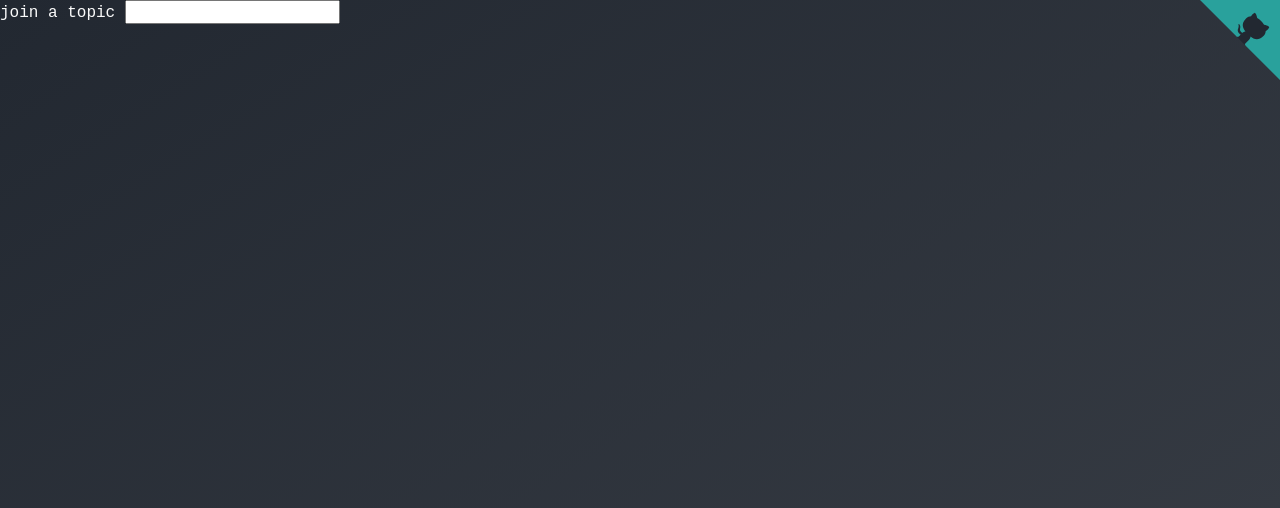
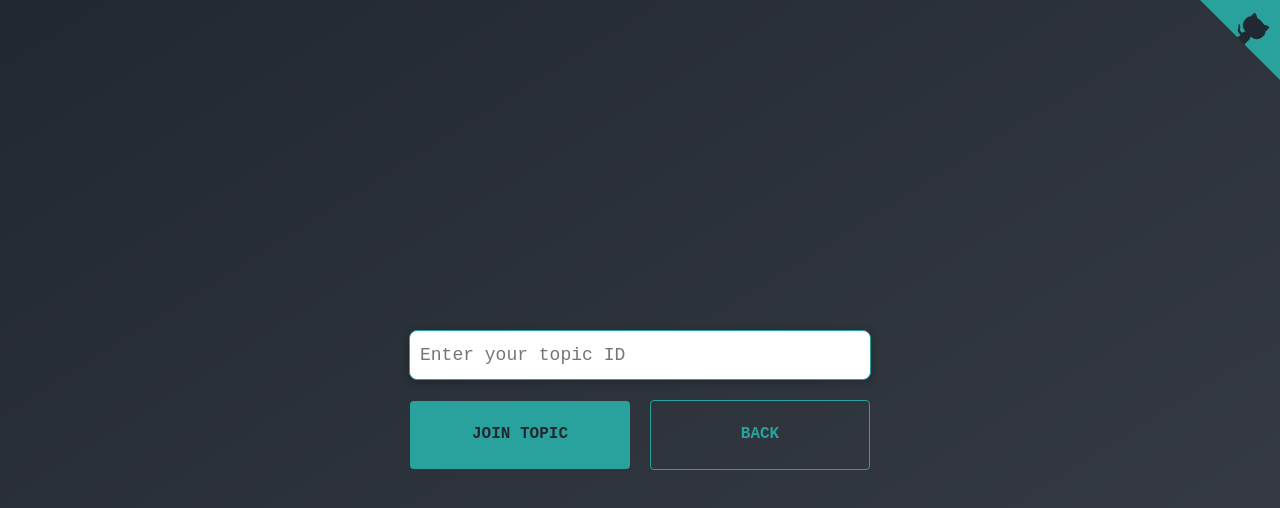
Before and after one commit to dekadentno/questionator, a Nuxt app: page /join in a window 1280 px wide. Shown: the top 508 px of the page. Built offline with nearby package versions, Linux system fonts and the light colour scheme.

Commit message:
Join topic page style

```diff
--- a/pages/create.vue
+++ b/pages/create.vue
@@ -1,6 +1,6 @@
 <template>
   <div class="create-topic">
-    <input ref="topic" v-model="topic" placeholder="Topic name..." type="text" class="text-input">
+    <input ref="topic" v-model="topic" placeholder="Enter your topic name" type="text" class="text-input">
     <div class="actions">
       <button class="btn btn--primary" @click="createTopic">
         create topic
--- a/pages/join.vue
+++ b/pages/join.vue
@@ -1,7 +1,20 @@
 <template>
-  <div>
-    join a topic
-    <input v-model="topicId" type="text">
+  <div class="join-topic">
+    <input
+      ref="topic"
+      v-model="topicId"
+      placeholder="Enter your topic ID"
+      type="text"
+      class="text-input"
+    >
+    <div class="actions">
+      <button class="btn btn--primary" @click="joinTopic">
+        join topic
+      </button>
+      <button class="btn btn--secondary" @click="goHome">
+        back
+      </button>
+    </div>
   </div>
 </template>
 
@@ -16,10 +29,32 @@ export default {
     return {
       topicId: ''
     }
+  },
+  methods: {
+    joinTopic () {
+      this.$router.push('/topic/' + this.topicId)
+    },
+    goHome () {
+      this.$router.push('/')
+    }
   }
 }
 </script>
 
 <style lang="scss" scoped>
+.join-topic {
+  display: flex;
+  flex-direction: column;
+  align-items: center;
+  justify-content: center;
+  height: 100vh;
 
+  .actions {
+    margin-top: 20px;
+
+    .btn {
+      margin: 0 10px;
+    }
+  }
+}
 </style>
```
